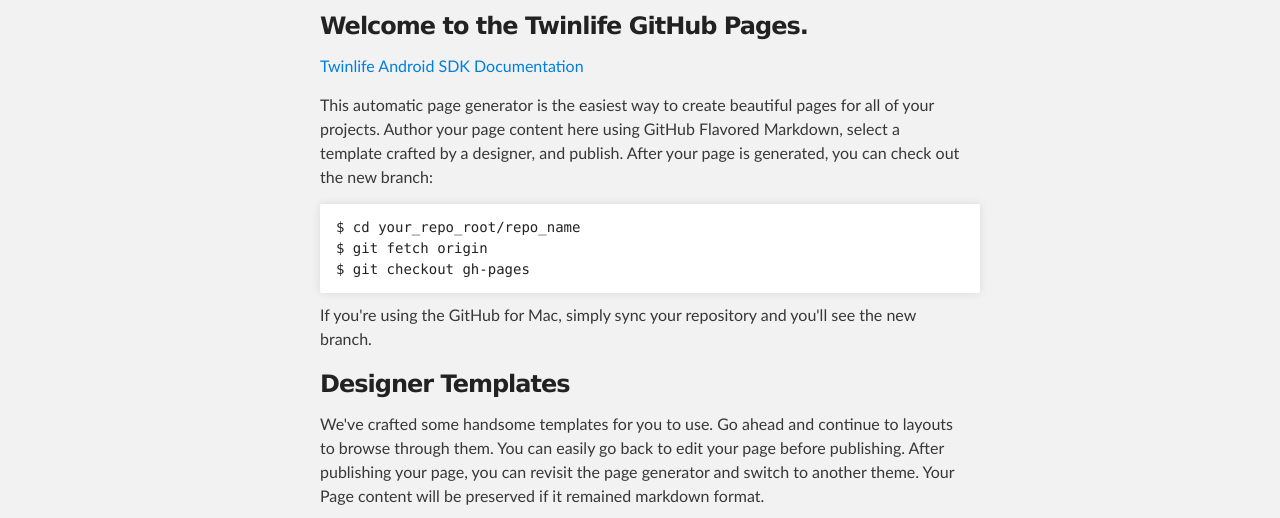
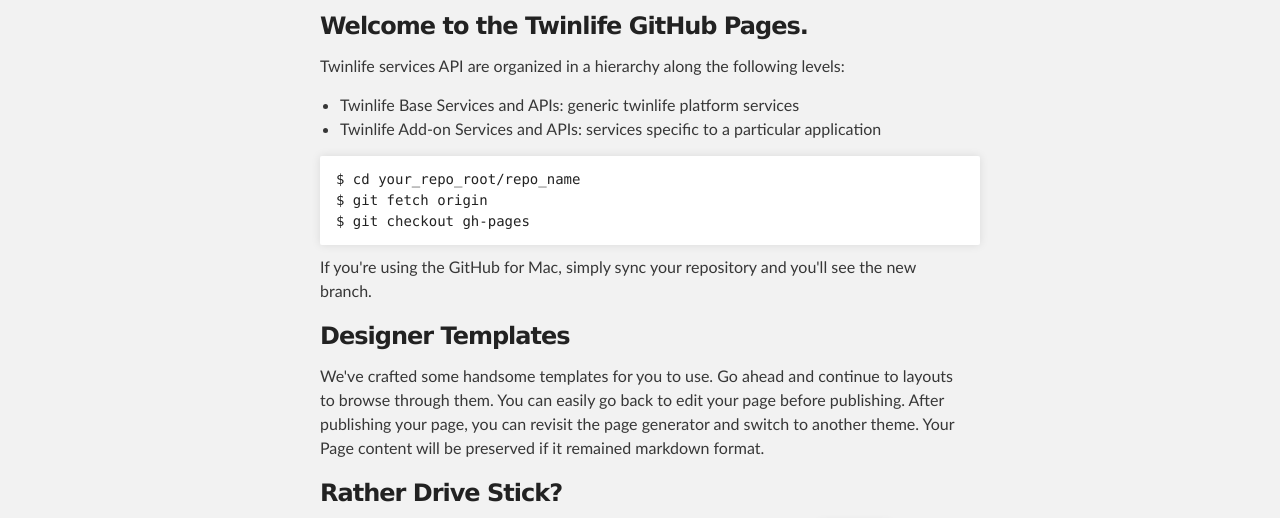
Before and after one commit to Twinlife/twinlife-doc, a plain HTML site: page index.html in a window 1280 px wide. Shown: the part 252-770 px from the top of the page. Drawn offline with Linux system fonts and the light colour scheme.

```diff
--- a/index.html
+++ b/index.html
@@ -34,9 +34,12 @@
         <h3>
 <a id="welcome-to-the-twinlife-github-pages" class="anchor" href="#welcome-to-the-twinlife-github-pages" aria-hidden="true"><span class="octicon octicon-link"></span></a>Welcome to the Twinlife GitHub Pages.</h3>
 
-<p><a href="android/index.html">Twinlife Android SDK Documentation</a></p>
+<p>Twinlife services API are organized in a hierarchy along the following levels:</p>
 
-<p>This automatic page generator is the easiest way to create beautiful pages for all of your projects. Author your page content here using GitHub Flavored Markdown, select a template crafted by a designer, and publish. After your page is generated, you can check out the new branch:</p>
+<ul>
+<li>Twinlife Base Services and APIs: generic twinlife platform services</li>
+<li>Twinlife Add-on Services and APIs: services specific to a particular application</li>
+</ul>
 
 <pre><code>$ cd your_repo_root/repo_name
 $ git fetch origin
```
Also changed, not shown: params.json (+1 -1 lines).
